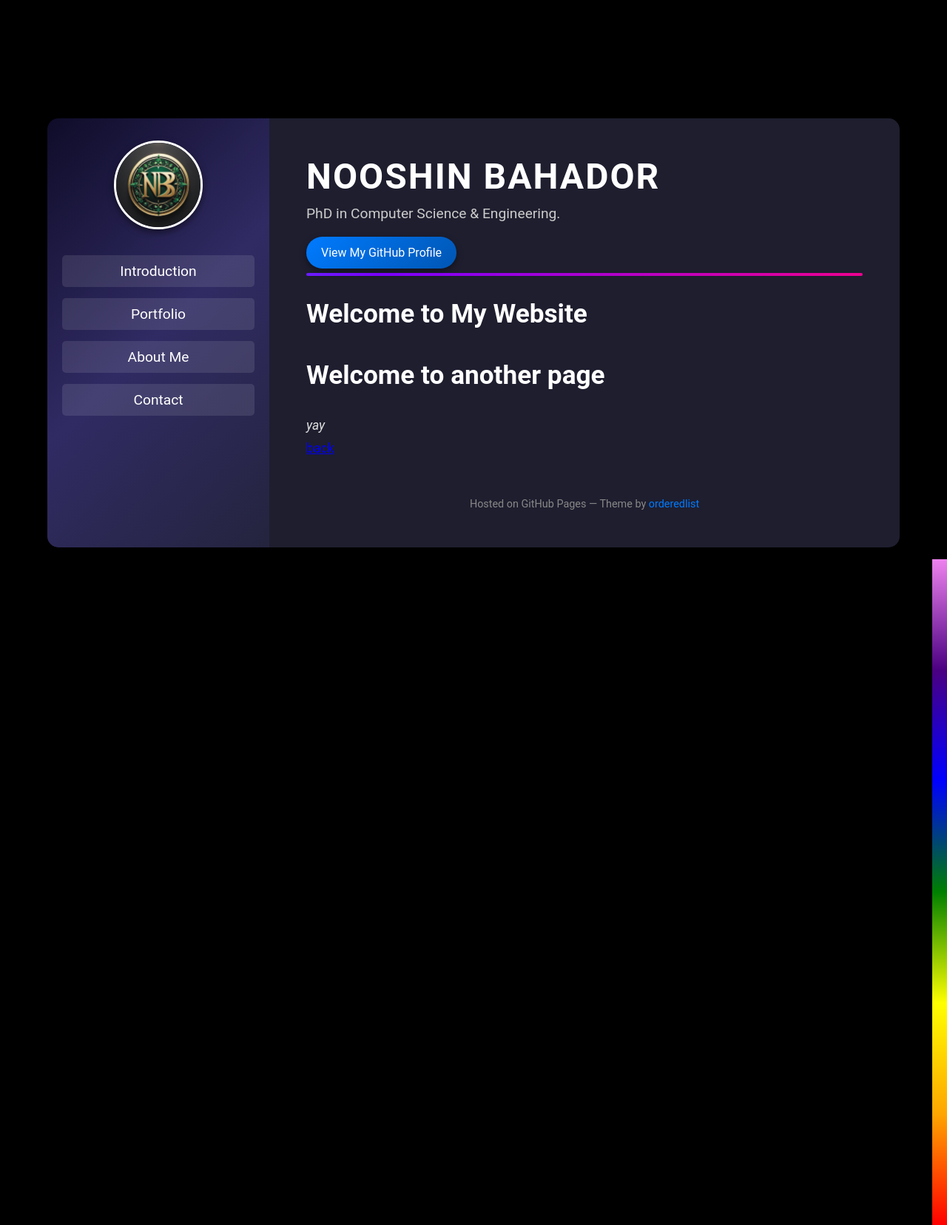
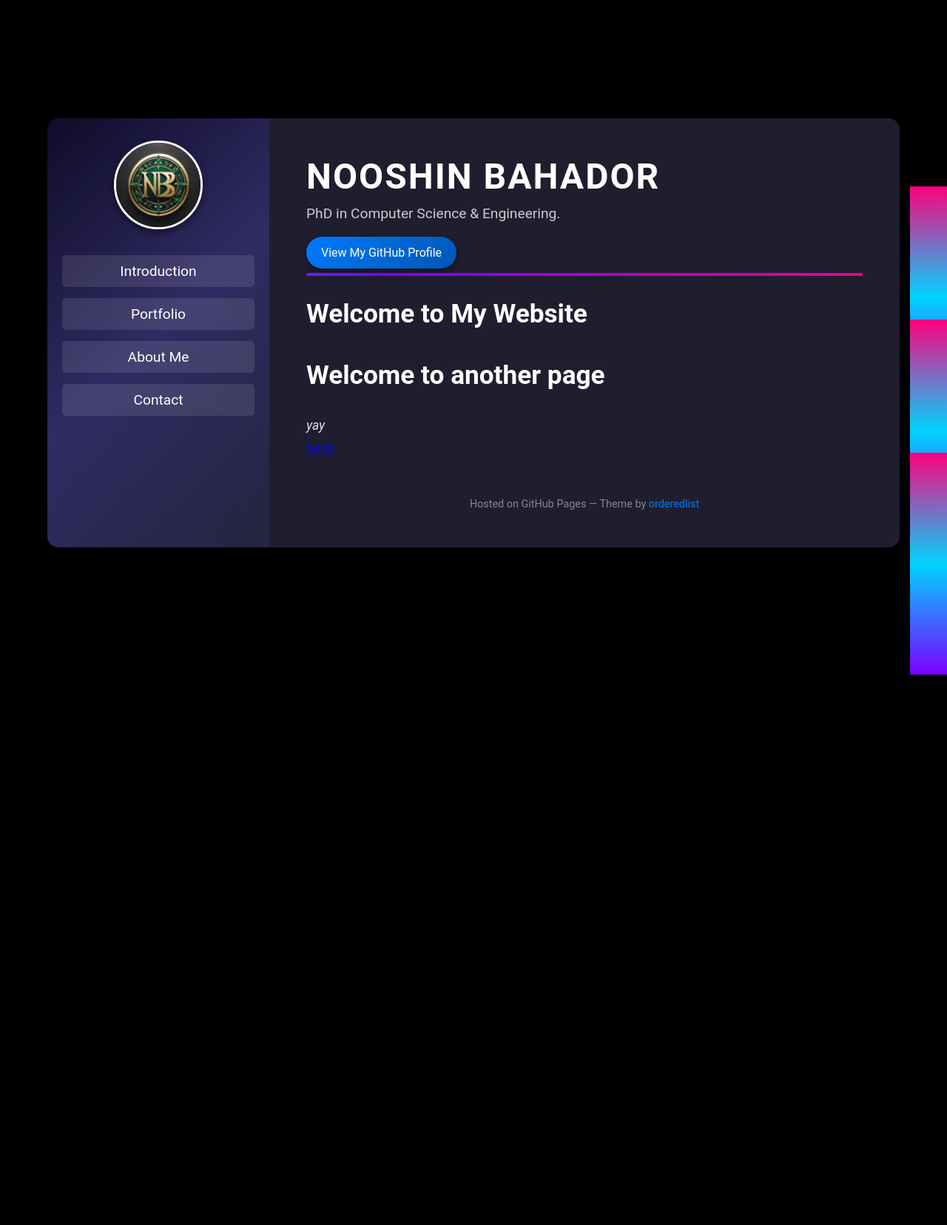
Before and after one commit to nbahador/nbahador.github.io, a Jekyll site: the page built from another-page.md, in a window 1280 px wide. Shown: the whole page at 74% size. Built offline with Jekyll 4.4.1, drawn with Linux system fonts in a browser that asks for light colours; our own code applies the rules of GitHub Pages for plain Markdown files; after the commit the page ends 912 px from its top, so only the background shows below that.

Commit message:
Update default.html

```diff
--- a/_layouts/default.html
+++ b/_layouts/default.html
@@ -175,21 +175,35 @@
       color: #0056b3;
     }
 
-    /* Colorful Falling Effect */
-    .falling-rainbow {
+    /* Parallel Colorful Falling Gradients */
+    .falling-gradients {
       position: absolute;
       top: 0;
       right: 0;
-      width: 20px;
-      height: 100vh;
-      background: linear-gradient(180deg, violet, indigo, blue, green, yellow, orange, red);
-      background-size: 100% 100%;
-      animation: fall 5s linear infinite;
-      z-index: 1;
-      transform-origin: top center;
+      width: 50px;
+      height: 100%;
+      display: flex;
+      flex-direction: column;
+      justify-content: space-evenly;
+      pointer-events: none;
     }
 
-    @keyframes fall {
+    .gradient {
+      width: 100%;
+      height: 33.33%;
+      background: linear-gradient(180deg, #ff007f, #00d4ff, #7a00ff);
+      animation: gradientFall 5s linear infinite;
+    }
+
+    .gradient:nth-child(2) {
+      animation-delay: 1s;
+    }
+
+    .gradient:nth-child(3) {
+      animation-delay: 2s;
+    }
+
+    @keyframes gradientFall {
       0% {
         transform: translateY(-100%);
       }
@@ -197,6 +211,7 @@
         transform: translateY(100%);
       }
     }
+
   </style>
   {% include head-custom.html %}
 </head>
@@ -229,8 +244,14 @@
       </footer>
     </div>
   </div>
-  <div class="falling-rainbow"></div>
-  <div class="light-rays"></div>
+
+  <!-- Falling gradients section -->
+  <div class="falling-gradients">
+    <div class="gradient"></div>
+    <div class="gradient"></div>
+    <div class="gradient"></div>
+  </div>
+
   <script src="{{ '/assets/js/scale.fix.js' | relative_url }}"></script>
 </body>
 </html>
```
